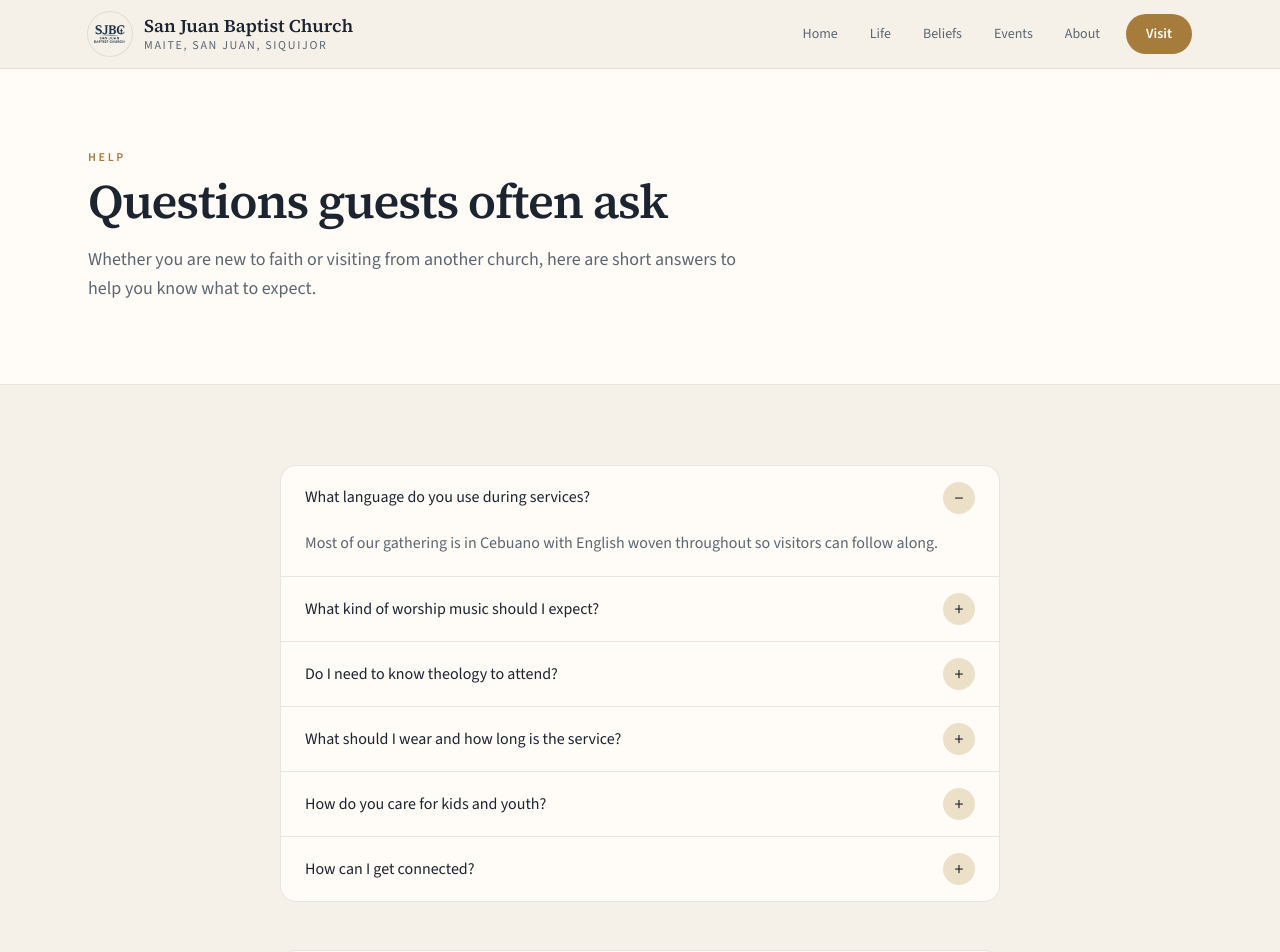
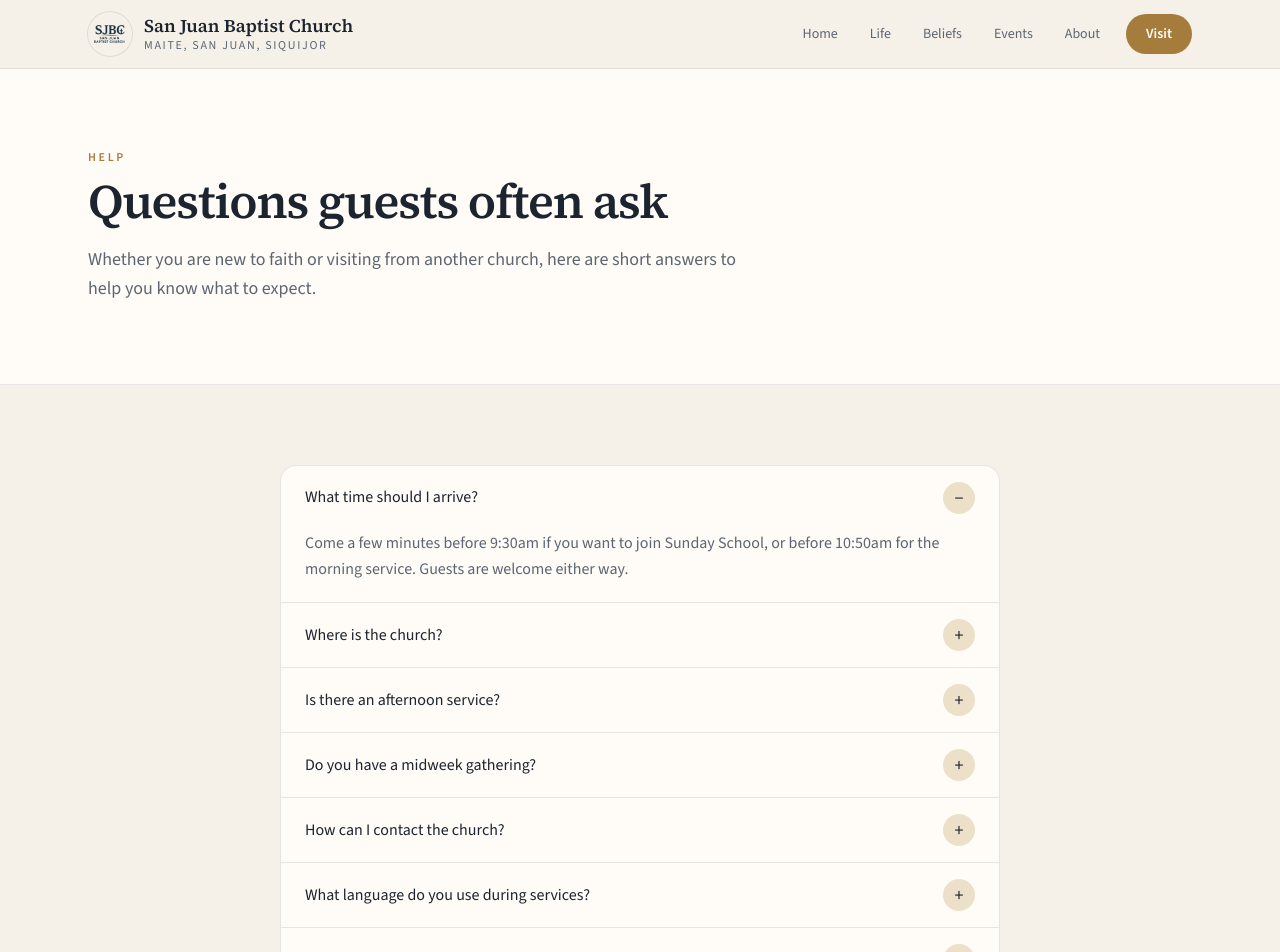
Before and after one commit to feirymaul/sjbc, a Next.js app: page /faq in a window 1280 px wide. Shown: the top 952 px of the page. Built offline with nearby package versions, Linux system fonts and the light colour scheme.

Commit message:
Add practical guest FAQs aligned with the current schedule.
Expand the FAQ with arrival time, location, afternoon service,
midweek prayer, and contact details, and update existing answers
for kids ministry and how guests can get connected.

```diff
--- a/content/faq.ts
+++ b/content/faq.ts
@@ -3,6 +3,31 @@ export const faq = {
   intro:
     "Whether you are new to faith or visiting from another church, here are short answers to help you know what to expect.",
   items: [
+    {
+      question: "What time should I arrive?",
+      answer:
+        "Come a few minutes before 9:30am if you want to join Sunday School, or before 10:50am for the morning service. Guests are welcome either way.",
+    },
+    {
+      question: "Where is the church?",
+      answer:
+        "We meet in Maite, San Juan, Siquijor, beside the old municipal cemetery. The Visit page has a map and directions. Call or message us if you need help finding the building.",
+    },
+    {
+      question: "Is there an afternoon service?",
+      answer:
+        "Yes. We have an afternoon service at 1:30pm on the last Sunday of the month. On other Sundays we gather for Sunday School and the morning service.",
+    },
+    {
+      question: "Do you have a midweek gathering?",
+      answer:
+        "Yes. Cottage prayer meeting is every Wednesday at 7:00pm. We rotate homes each week, so ask a member for the place that week.",
+    },
+    {
+      question: "How can I contact the church?",
+      answer:
+        "Email sjbcsiquijor@gmail.com, call +63 961 530 9826, or message us on Facebook. You can also use the contact details on the Visit page.",
+    },
     {
       question: "What language do you use during services?",
       answer:
@@ -21,17 +46,17 @@ export const faq = {
     {
       question: "What should I wear and how long is the service?",
       answer:
-        "Wear something modest and God-honoring; people range from casual to dressy. Sunday worship lasts about 70 minutes with singing, prayer, Scripture, and preaching.",
+        "Wear something modest and God-honoring. People range from casual to dressy. Morning worship lasts about 70 minutes with singing, prayer, Scripture, and preaching.",
     },
     {
       question: "How do you care for kids and youth?",
       answer:
-        "We offer age-appropriate Sunday School, catechism classes, and a safe space for kids during the sermon. Families are also encouraged to worship together.",
+        "Sunday School at 9:30am has classes for children, youth, and adults. Families are also welcome to worship together in the morning service.",
     },
     {
       question: "How can I get connected?",
       answer:
-        "Stay for lunch on the last Sunday of the month, join a prayer gathering, or talk with Pastor Ramir and the elders about baptism, membership, or community groups.",
+        "Stay for the afternoon service and fellowship on the last Sunday of the month, join Wednesday prayer at 7:00pm, or talk with Pastor Ramir and the elders about baptism, membership, or how to grow with us.",
     },
   ],
 } as const;
```
